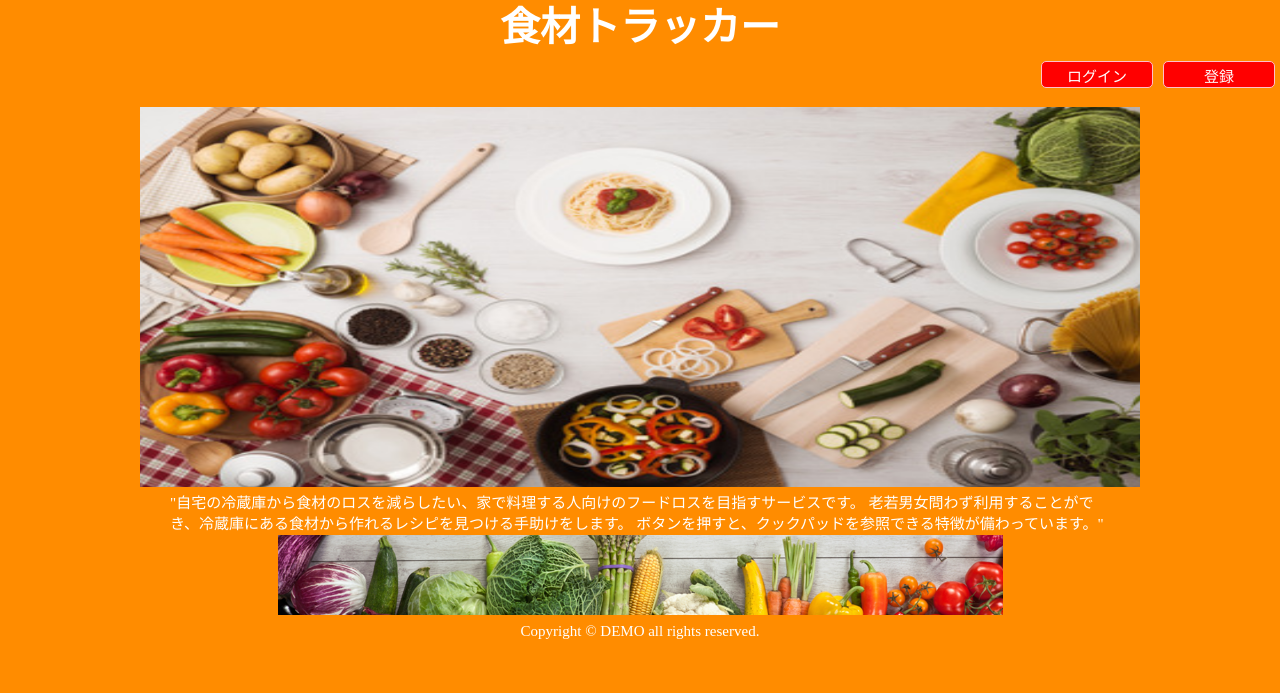
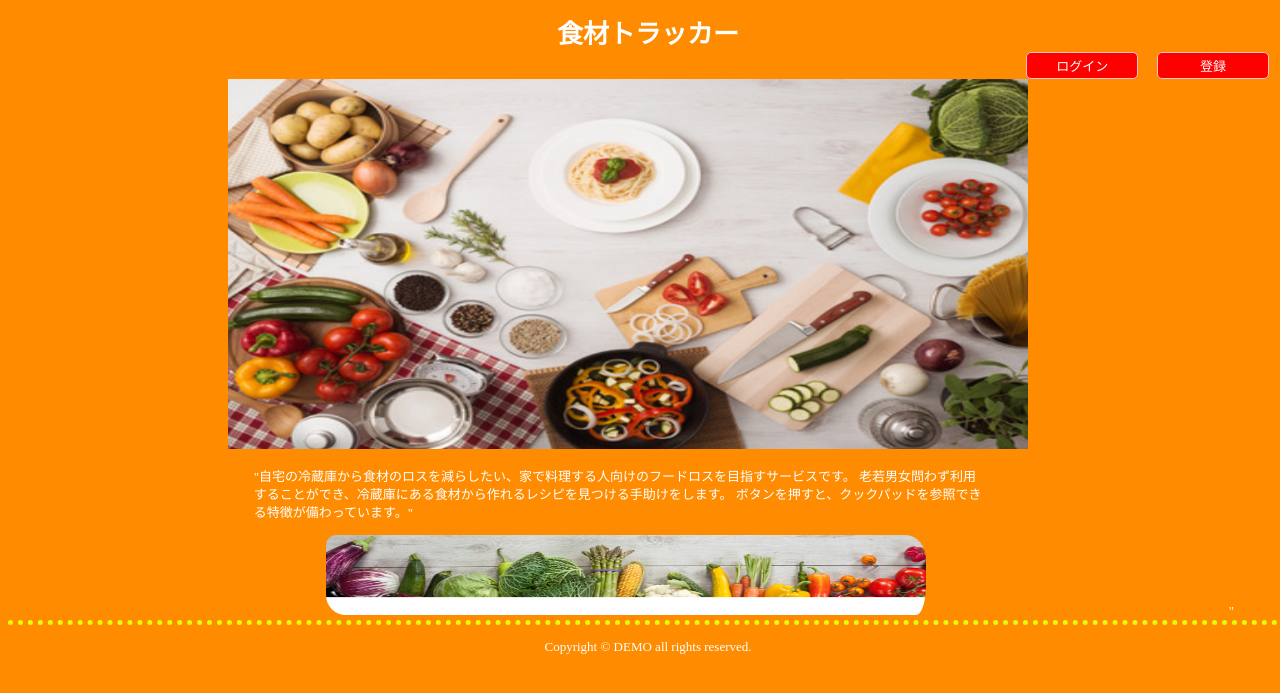
Before and after one commit to annakoza12th/flask_koza12th_group2, a Flask app: page / in a window 1280 px wide; the page is wider, and only the part inside the window is pictured. Shown: the top 693 px of that part. Run offline with Flask 2, Linux system fonts and the light colour scheme.

Commit message:
fix the size of Yasai image

```diff
--- a/static/css/toppage_sp.css
+++ b/static/css/toppage_sp.css
@@ -2,47 +2,42 @@
 html {
 	overflow-y: scroll;
 }
-body, h1 {
-	margin: 0px;
-	padding: 0px;
-	font-size: 40px;
-}
-body, h2, h3, h4, h5, p, ul, ol, li, dl, dt, dd {
-	margin: 0px;
-	padding: 0px;
-}
+
 body {
 	background-color: darkorange;
 	text-align: center;
-	font-size: 15px;
+	font-size: 13px;
 	line-height: 1.4;
 	min-width: 100%;
 	-webkit-textsize-adjust: 100%;
 	color: white;
+	font-family:  "ＭＳ Ｐゴシック";
 }
 
 .Yasai img {
-	width: 1000px;
-	height: 380px;
+	width: 800px;
+	height: 370px;
 	vertical-align: center;
-	margin: 30px;
-	padding: 30px;
+	margin-right: 8cm;
+	margin-left: 9cm;
+	padding: 5px;
 	padding-bottom: 0px;
 	margin-bottom:0px;
-	margin-top:7px;
-	padding-top:7px;
+	margin-top:0px;
+	padding-top:0px;
+	margin-left:215px;
 
 
-}
-body {
-	font-family:  "ＭＳ Ｐゴシック";
 }
 
 footer img {
 
-	width: 100%;
+	width: 600px;
 	height: 80px;
-	object-fit: none;
+	margin-top:0cm;
+	margin-left:7cm;
+	margin-right:8cm;
+	border-radius: 10px 20px /10px 25px 30px 20px
 
  }
 
@@ -60,13 +55,20 @@ footer img {
     height: 15px;
     width:  100px;
 	padding:  5px;
-	margin: 5px;
+	margin-top: -0.5cm;
+	margin-right:0.5cm;
+	margin: left 0.5cm;
 	float: right;
 	text-align: center;
 
 }
 .memo {
 	text-align: left;
-	margin-left: 4.5cm;
-	margin-right: 4.5cm;
+	margin-left: 6.5cm;
+	margin-right: 8cm;
 }
+
+p.footer {
+	border-bottom: 5px dotted #e3fc09;
+
+ }
--- a/templates/index.html
+++ b/templates/index.html
@@ -6,29 +6,17 @@
     <meta name="description" content="どんなサイトかを短い文章で説明">
     <meta name="viewport" content="width=device-width,initial-scale1,user-scalable=1">
     <link rel="icon" href="../static/img/favicon.ico">
-
     <link rel="stylesheet" href="../static/css/toppage_sp.css" media="screen and (min-width: 480px)">
     <title>食材トラッカー</title>
     <h1 id="title">食材トラッカー</h1>
 </head>
 
 <body>
-
-    <header>
-        <ul><a href="#sec1"> </a></ul>
      <div class="header box">
         <a href="/register" class="btn">登録</a>
         <a href="/login" class="btn">ログイン</a>
     </div>
 
-    </header>
-
-    <article>
-
-        <section id="sec2">
-            <div class="title">
-
-            </div>
     <div class="Yasai">
             <a href="#"><img src="../static/img/Yasai.png"></a>
     </div>
@@ -39,11 +27,9 @@
                     ボタンを押すと、クックパッドを参照できる特徴が備わっています。"
                 </p>
     </div>
-        </section>
-     </article>
 
     <footer>
-        <f1><a href="#"><img src="../static/img/footer.png"></a></f1>
+        <p class="footer"><f2><a href="#"><img src="../static/img/footer.png"></a></f2>"</p>
         <p class="copyright">Copyright &copy; DEMO all rights reserved.</p>
     </footer>
 
```
Also changed, not shown: static/img/logo.JPG (added). Lines whose indentation alone changed are shown as unchanged.
